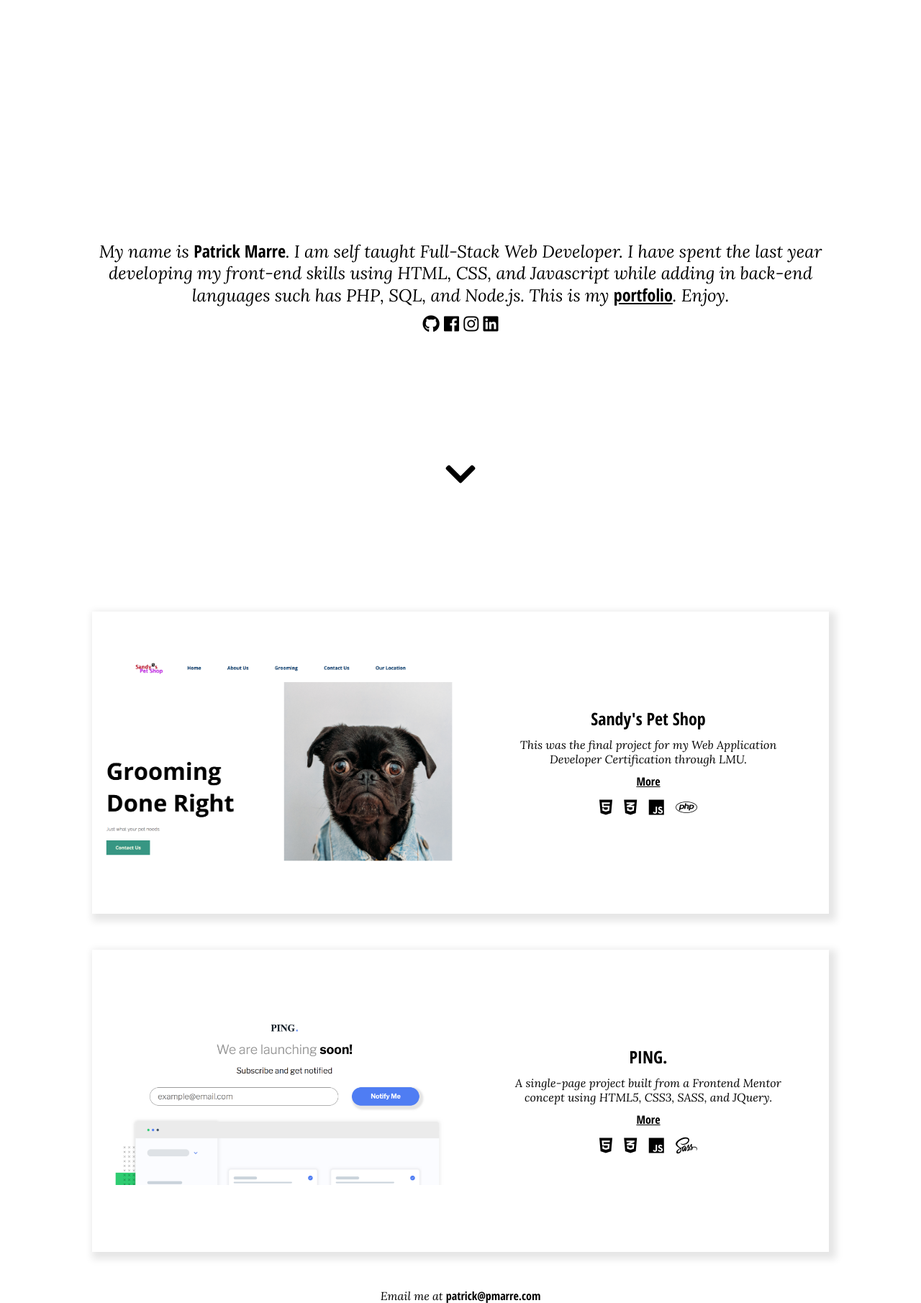
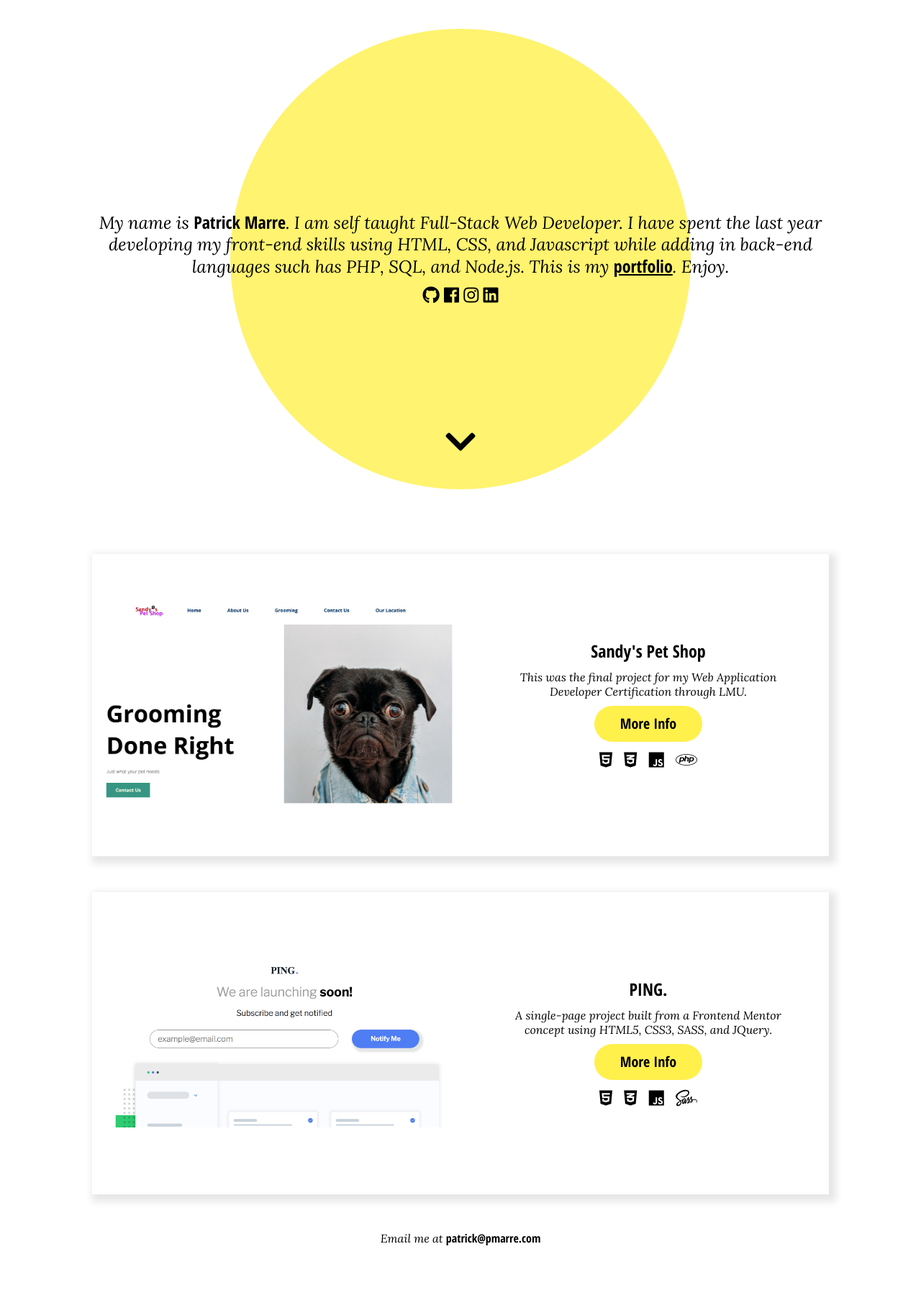
Before and after one commit to pmarre/main_portfolio, a PHP site: page / in a window 1280 px wide. Shown: the part 37-1848 px from the top of the page at 72% size. After the commit the page ends 1768 px from the top, so only its background shows below. Run offline with PHP 8.4, Linux system fonts and the light colour scheme.

Commit message:
adjusted styling and colors

```diff
--- a/index.html
+++ b/index.html
@@ -22,7 +22,9 @@
             </div>
         </nav>
     </header>
-    <section class="heading container">
+    <section class="hero container">
+        <div class="heading">
+        <div class="circle"></div>
         <p class="bio">My name is <em class="boldName">Patrick Marre</em>. I am self taught Full-Stack Web Developer. I
             have spent the last year developing my front-end skills using HTML, CSS, and Javascript while adding in
             back-end languages such has PHP, SQL, and Node.js. This is my <a href="#portfolio"
@@ -33,8 +35,9 @@
             <a href="https://www.instagram.com" target="_blank"><i class="fab fa-instagram"></i></a>
             <a href="https://www.linkedin.com/in/patrickmarre" target="_blank"><i class="fab fa-linkedin"></i></a>
         </div>
+        <i class="fas fa-chevron-down down-arrow"></i>
+    </div>
 
-        <i class="fas fa-chevron-down down-arrow"></i>
 
     </section>
     <section class="portfolio" id="portfolio">
@@ -44,7 +47,7 @@
                 <div class="text">
                     <h1>Sandy's Pet Shop</h1>
                     <p>This was the final project for my Web Application Developer Certification through LMU.</p>
-                    <a href="#sideBar-1" class="more_link" id="sideBar-1">More</a>
+                    <button class="more-btn"><a href="#sideBar-1" class="more_link" id="sideBar-1">More Info</a></button>
                     <div class="tech-stack">
                         <i class="fab fa-html5"></i>
                         <i class="fab fa-css3-alt"></i>
@@ -62,7 +65,7 @@
                     <h1>PING.</h1>
                     <p>A single-page project built from a Frontend Mentor concept using HTML5, CSS3, SASS, and JQuery.
                     </p>
-                    <a href="#sideBar-2" class="more_link" id="sideBar-2">More</a>
+                    <button class="more-btn"><a href="#sideBar-2" class="more_link" id="sideBar-2">More Info</a></button>
                     <div class="tech-stack">
                             <i class="fab fa-html5"></i>
                             <i class="fab fa-css3-alt"></i>
@@ -149,3 +152,4 @@
         integrity="sha256-DYZMCC8HTC+QDr5QNaIcfR7VSPtcISykd+6eSmBW5qo=" crossorigin="anonymous"></script>
     <script src="portjs.js"></script>
 </body>
+</html>
--- a/port.css
+++ b/port.css
@@ -52,8 +52,26 @@
     font-family: "Open Sans Condensed", sans-serif;
 }
 
+.hero {
+    position: relative;
+    height: 90vh;
+    width: 100%;
+}
+
+.circle {
+    position: absolute;
+    top: 50%;
+    left: 50%;
+    transform: translate(-50%, -50%);
+    width: 80vh;
+    height: 80vh;
+    z-index: -10;
+    background-color: #FFF04C;
+    opacity: .8;
+    border-radius: 50%;
+}
+
 .heading {
-    height: 100vh;
     width: 80vw;
     margin: 0 auto;
     text-align: center;
@@ -64,6 +82,10 @@
     flex-direction: column;
     justify-content: center;
     font-style: normal;
+    position: absolute;
+    left: 50%;
+    top: 50%;
+    transform: translate(-50%, -50%);
 }
 
 .boldName, .headingLink {
@@ -132,9 +154,23 @@
     font-family: "Lora";
 }
 
+.more-btn {
+    width: 150px;
+    height: 50px;
+    background-color: #FFF04C;
+    border-radius: 25px;
+    border: none;
+}
+
 .more_link {
     font-family: "Open Sans Condensed";
     color: #000;
+    font-size: 1.25rem;
+    text-decoration: none;
+    display: block;
+    width: 150px;
+    height: 50px;
+    line-height: 50px;
 }
 
 .tech-stack{
@@ -333,8 +369,9 @@ figcaption {
         display: block;
         font-size: 3rem;
         position: absolute;
-        top: 90vh;
-        transform: translateY(-100%);
+        top: 40vh;
+        left: 50%;
+        transform: translate(-50%, -50%);
         width: 80vw;
     }
 
```
